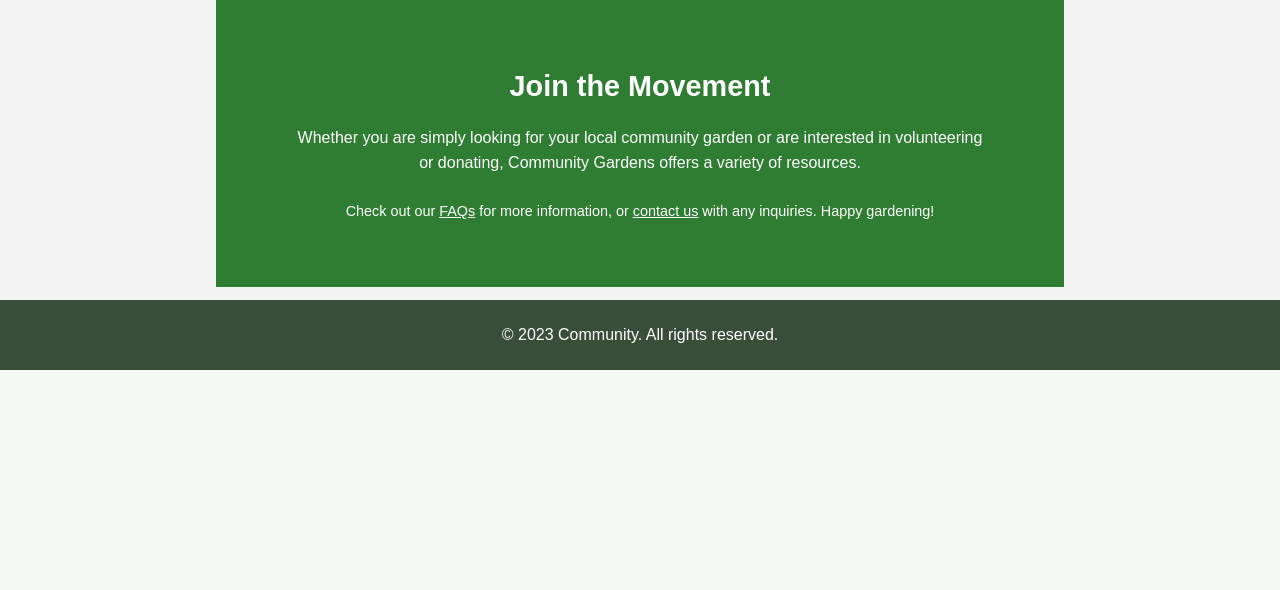
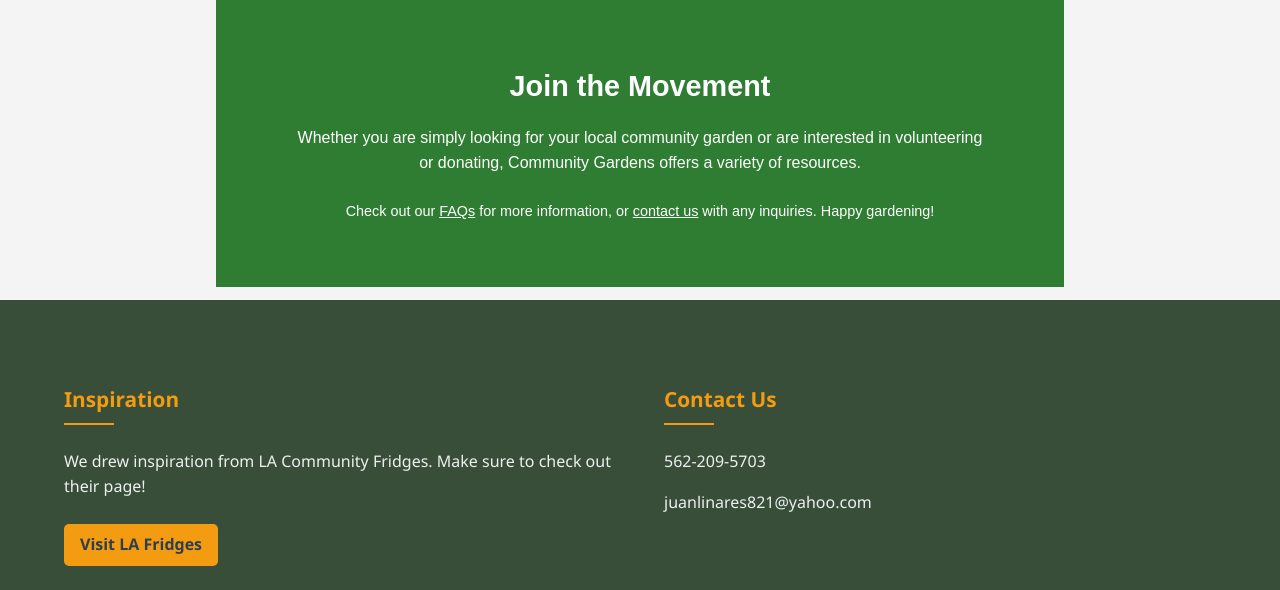
Before and after one commit to jlinares12/CPSC362-Project, a Flask app: page /about-us in a window 1280 px wide. Shown: the part 1213-1803 px from the top of the page. Before the commit the page ends 1583 px from the top, so only its background shows below. Run offline with Flask 3, Linux system fonts and the light colour scheme.

Commit message:
Updated our footer to include our inspiration to our website and also to include so contact info

```diff
--- a/community_garden/static/css/base.css
+++ b/community_garden/static/css/base.css
@@ -334,8 +334,117 @@ nav a.active {
 }
 .footer {
     background-color: #394e38;
-    color: white;
-    text-align: center;
-    padding: 10px 0;
     width: 100%;
+    color: #ecf0f1;
+    padding: 2rem 0 0;
+    font-family: 'Segoe UI', Tahoma, Geneva, Verdana, sans-serif;
+    line-height: 1.6;
 }
+
+.footer-content {
+    display: flex;
+    flex-wrap: wrap;
+    justify-content: space-around;
+    max-width: 1200px;
+    margin: 0 auto;
+    padding: 0 20px;
+}
+
+.footer-section {
+    flex: 1;
+    min-width: 300px;
+    padding: 1.5rem;
+    box-sizing: border-box;
+}
+
+.footer h4 {
+    color: #f39c12;
+    margin-bottom: 1.5rem;
+    font-size: 1.3rem;
+    position: relative;
+    padding-bottom: 0.5rem;
+}
+
+.footer h4::after {
+    content: '';
+    position: absolute;
+    left: 0;
+    bottom: 0;
+    width: 50px;
+    height: 2px;
+    background: #f39c12;
+}
+
+.footer p {
+    margin-bottom: 1.5rem;
+}
+
+.footer-button {
+    display: inline-block;
+    background: #f39c12;
+    color: #2c3e50;
+    padding: 0.5rem 1rem;
+    border-radius: 5px;
+    text-decoration: none;
+    font-weight: bold;
+    transition: all 0.3s ease;
+}
+
+.footer-button:hover {
+    background: #e67e22;
+}
+
+.contact-info {
+    margin-top: 1.5rem;
+}
+
+.contact-item {
+    display: flex;
+    align-items: flex-start;
+    margin-bottom: 1rem;
+}
+
+.contact-item a {
+    color: #ecf0f1;
+    text-decoration: none;
+    transition: color 0.3s ease;
+}
+
+.contact-item a:hover {
+    color: #f39c12;
+}
+
+@media (max-width: 768px) {
+    .footer-content {
+        flex-direction: column;
+    }
+
+    .footer-section {
+        padding: 1rem;
+        min-width: 100%;
+    }
+
+    .footer h4 {
+        font-size: 1.2rem;
+    }
+
+    .footer-button {
+        display: block;
+        text-align: center;
+    }
+}
+
+@media (max-width: 480px) {
+    .footer {
+        padding: 1rem 0 0;
+    }
+
+    .footer-section {
+        padding: 1rem 0.5rem;
+    }
+
+    .contact-item {
+        flex-direction: column;
+        align-items: flex-start;
+    }
+}
--- a/community_garden/templates/base.html
+++ b/community_garden/templates/base.html
@@ -67,7 +67,25 @@
 
     <div class="footer">
         <footer>
-            <p>&copy; 2023 Community. All rights reserved.</p>
+            <div class="footer-content">
+                <div class="footer-section inspiration">
+                    <h4>Inspiration</h4>
+                    <p>We drew inspiration from LA Community Fridges. Make sure to check out their page!</p>
+                    <a href="https://www.lacommunityfridges.com/" target="_blank" class="footer-button">Visit LA Fridges</a>
+                </div>
+
+                <div class="footer-section contact-us">
+                    <h4>Contact Us</h4>
+                    <div class="contact-info">
+                        <div class="contact-item">
+                            <a href="tel:+15622095703">562-209-5703</a>
+                        </div>
+                        <div class="contact-item">
+                            <a href="mailto:juanlinares821@yahoo.com">juanlinares821@yahoo.com</a>
+                        </div>
+                    </div>
+                </div>
+            </div>
         </footer>
     </div>
     <script src="{{url_for('static', filename='js/errorMessage.js')}}"></script>
```
